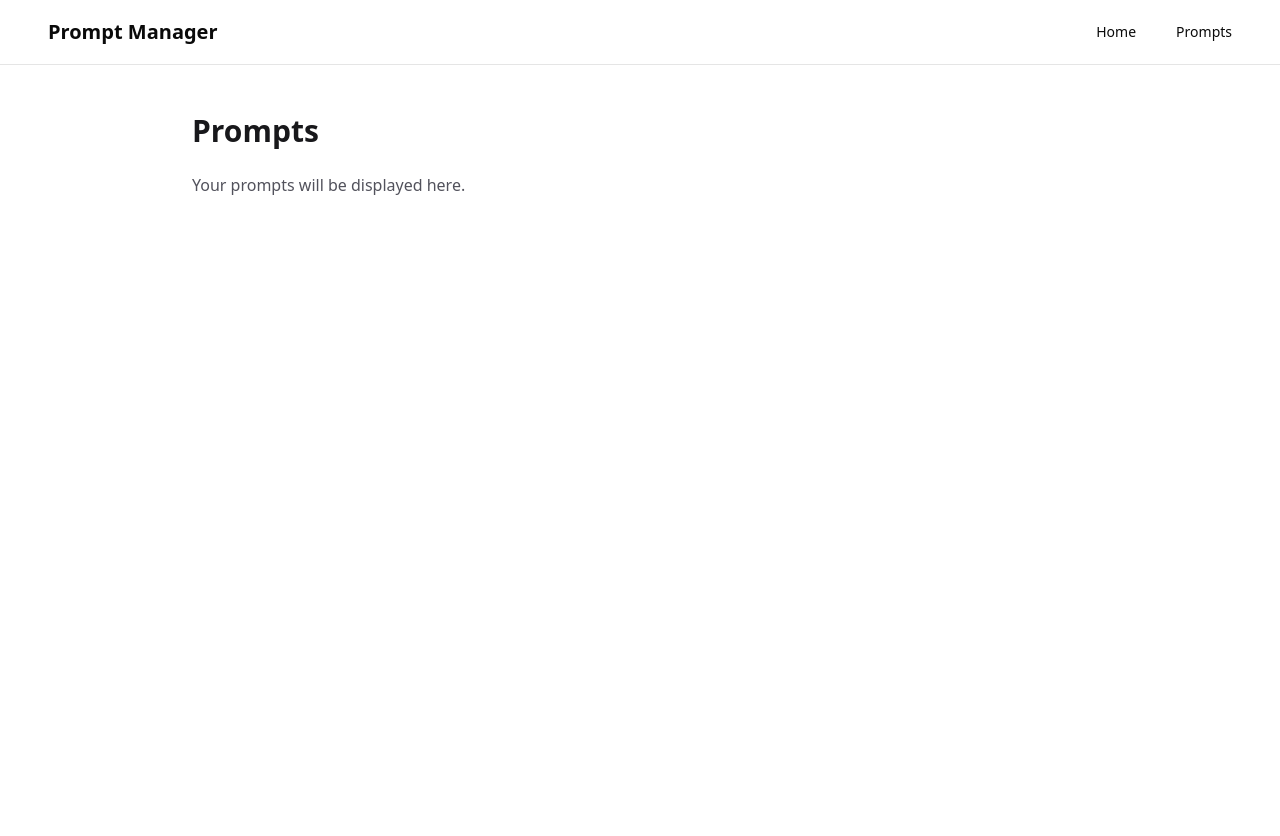
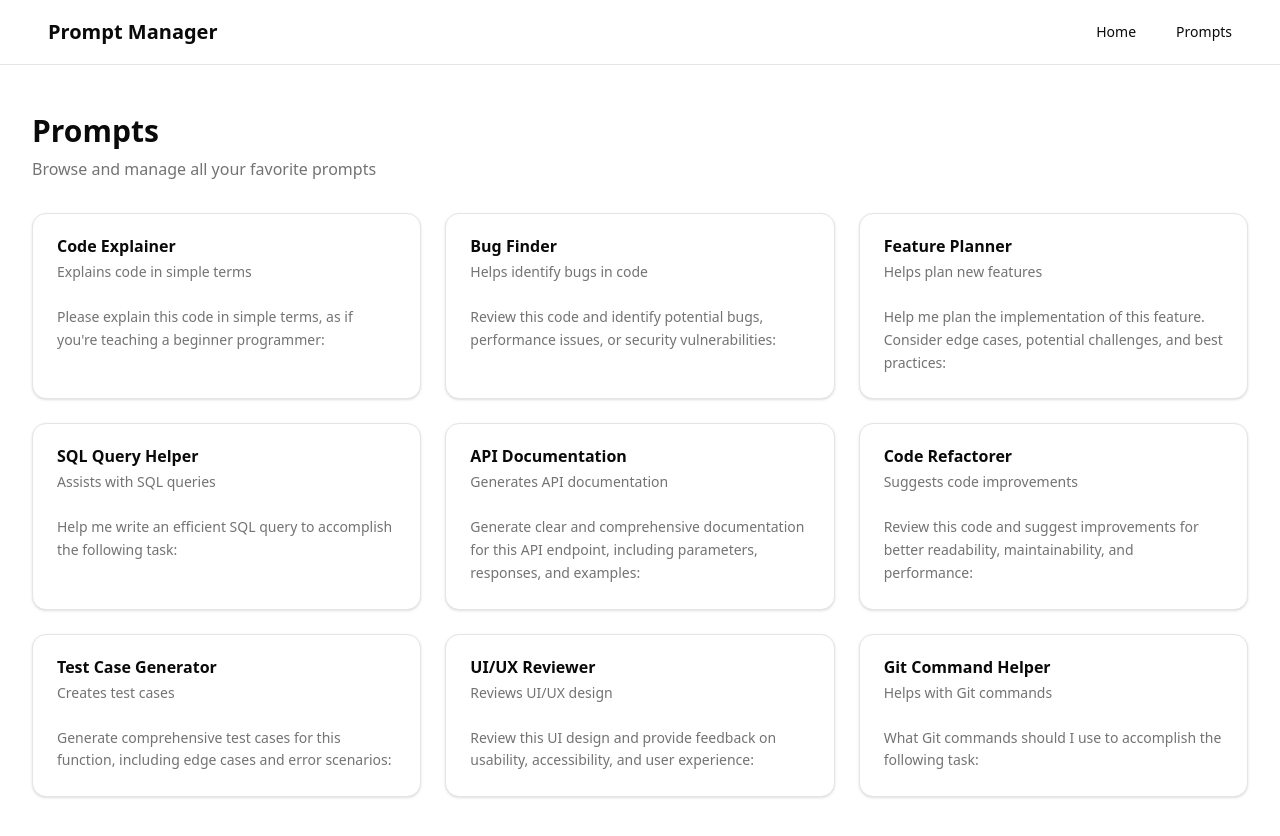
Before and after one commit to rajranganathan-hs/prompt-manager, a Next.js app: page /prompts in a window 1280 px wide. Shown: the top 836 px of the page. Before the commit the page ends 800 px from the top, so only its background shows below. Built offline with nearby package versions, Linux system fonts and the light colour scheme.

Commit message:
Created a list of prompts with mock data

```diff
--- /dev/null
+++ b/app/prompts/_components/page-header.tsx
@@ -0,0 +1,42 @@
+"use client";
+
+import { motion } from "framer-motion";
+
+/**
+ * Animation variants for the page header.
+ * The header will fade in and slide down smoothly.
+ */
+const headerVariants = {
+  hidden: {
+    opacity: 0,
+    y: -20, // Start 20px above final position
+  },
+  visible: {
+    opacity: 1,
+    y: 0, // End at final position
+    transition: {
+      duration: 0.4,
+      ease: "easeOut",
+    },
+  },
+};
+
+/**
+ * PageHeader component with smooth Framer Motion animations.
+ * Displays the page title and description with a fade-in and slide-down effect.
+ */
+export const PageHeader = () => {
+  return (
+    <motion.div
+      className="mb-8"
+      variants={headerVariants}
+      initial="hidden"
+      animate="visible"
+    >
+      <h1 className="text-3xl font-bold text-foreground mb-2">Prompts</h1>
+      <p className="text-muted-foreground">
+        Browse and manage all your favorite prompts
+      </p>
+    </motion.div>
+  );
+};
--- /dev/null
+++ b/app/prompts/_components/prompts-grid.tsx
@@ -0,0 +1,109 @@
+"use client";
+
+import { motion } from "framer-motion";
+import {
+  Card,
+  CardContent,
+  CardDescription,
+  CardHeader,
+  CardTitle,
+} from "@/components/ui/card";
+
+/**
+ * Type definition for a prompt object.
+ * Matches the database schema structure.
+ */
+type Prompt = {
+  id?: number;
+  name: string;
+  description: string;
+  content: string;
+};
+
+/**
+ * Props for the PromptsGrid component.
+ */
+type PromptsGridProps = {
+  prompts: Prompt[];
+};
+
+/**
+ * Animation variants for the container (grid).
+ * Defines how the grid container animates in.
+ */
+const containerVariants = {
+  hidden: { opacity: 0 },
+  visible: {
+    opacity: 1,
+    transition: {
+      staggerChildren: 0.1, // Stagger each child animation by 0.1 seconds
+    },
+  },
+};
+
+/**
+ * Animation variants for individual cards.
+ * Each card will fade in and slide up smoothly, with hover effects.
+ */
+const cardVariants = {
+  hidden: {
+    opacity: 0,
+    y: 20, // Start 20px below final position
+  },
+  visible: {
+    opacity: 1,
+    y: 0, // End at final position
+    scale: 1,
+    transition: {
+      duration: 0.5, // Animation duration in seconds
+      ease: "easeOut", // Smooth easing function
+    },
+  },
+  hover: {
+    scale: 1.02, // Slightly scale up on hover
+    y: -4, // Lift up by 4px on hover
+    transition: {
+      duration: 0.2,
+      ease: "easeInOut",
+    },
+  },
+};
+
+/**
+ * PromptsGrid component that displays prompts in a responsive grid layout.
+ * Each prompt is displayed as a card showing the title (name), description, and content.
+ * Uses ShadCN Card components for consistent styling and Framer Motion for smooth animations.
+ */
+export const PromptsGrid = ({ prompts }: PromptsGridProps) => {
+  return (
+    <motion.div
+      className="grid grid-cols-1 gap-6 sm:grid-cols-2 lg:grid-cols-3"
+      variants={containerVariants}
+      initial="hidden"
+      animate="visible"
+    >
+      {prompts.map((prompt) => (
+        <motion.div
+          key={prompt.id || prompt.name}
+          variants={cardVariants}
+          whileHover="hover"
+        >
+          <Card className="flex flex-col h-full cursor-pointer">
+            {/* Card Header with Title and Description */}
+            <CardHeader>
+              <CardTitle>{prompt.name}</CardTitle>
+              <CardDescription>{prompt.description}</CardDescription>
+            </CardHeader>
+
+            {/* Card Content with the prompt content */}
+            <CardContent className="flex-1">
+              <p className="text-sm text-muted-foreground leading-relaxed">
+                {prompt.content}
+              </p>
+            </CardContent>
+          </Card>
+        </motion.div>
+      ))}
+    </motion.div>
+  );
+};
--- a/app/prompts/page.tsx
+++ b/app/prompts/page.tsx
@@ -1,18 +1,91 @@
+import { PromptsGrid } from "./_components/prompts-grid";
+import { PageHeader } from "./_components/page-header";
+
+/**
+ * Mock data for prompts.
+ * This will be replaced with actual database queries later.
+ * The structure matches the database schema: name, description, and content.
+ */
+const mockPrompts = [
+  {
+    id: 1,
+    name: "Code Explainer",
+    description: "Explains code in simple terms",
+    content:
+      "Please explain this code in simple terms, as if you're teaching a beginner programmer:",
+  },
+  {
+    id: 2,
+    name: "Bug Finder",
+    description: "Helps identify bugs in code",
+    content:
+      "Review this code and identify potential bugs, performance issues, or security vulnerabilities:",
+  },
+  {
+    id: 3,
+    name: "Feature Planner",
+    description: "Helps plan new features",
+    content:
+      "Help me plan the implementation of this feature. Consider edge cases, potential challenges, and best practices:",
+  },
+  {
+    id: 4,
+    name: "SQL Query Helper",
+    description: "Assists with SQL queries",
+    content:
+      "Help me write an efficient SQL query to accomplish the following task:",
+  },
+  {
+    id: 5,
+    name: "API Documentation",
+    description: "Generates API documentation",
+    content:
+      "Generate clear and comprehensive documentation for this API endpoint, including parameters, responses, and examples:",
+  },
+  {
+    id: 6,
+    name: "Code Refactorer",
+    description: "Suggests code improvements",
+    content:
+      "Review this code and suggest improvements for better readability, maintainability, and performance:",
+  },
+  {
+    id: 7,
+    name: "Test Case Generator",
+    description: "Creates test cases",
+    content:
+      "Generate comprehensive test cases for this function, including edge cases and error scenarios:",
+  },
+  {
+    id: 8,
+    name: "UI/UX Reviewer",
+    description: "Reviews UI/UX design",
+    content:
+      "Review this UI design and provide feedback on usability, accessibility, and user experience:",
+  },
+  {
+    id: 9,
+    name: "Git Command Helper",
+    description: "Helps with Git commands",
+    content:
+      "What Git commands should I use to accomplish the following task:",
+  },
+];
+
 /**
  * Prompts page component.
- * This page will display all the available prompts from the database.
- * For now, it's a placeholder that will be implemented later.
+ * Displays all available prompts in a responsive grid layout.
+ * Currently uses mock data, but will be updated to fetch from the database.
  */
 export default function PromptsPage() {
   return (
     <div className="container mx-auto px-4 sm:px-6 lg:px-8 py-12">
-      <div className="max-w-4xl mx-auto">
-        <h1 className="text-3xl font-bold text-zinc-900 dark:text-zinc-50 mb-6">
-          Prompts
-        </h1>
-        <p className="text-zinc-600 dark:text-zinc-400">
-          Your prompts will be displayed here.
-        </p>
+      <div className="max-w-7xl mx-auto">
+        {/* Page Header with animations */}
+        <PageHeader />
+
+        {/* Prompts Grid with animations */}
+        <PromptsGrid prompts={mockPrompts} />
       </div>
     </div>
   );
--- /dev/null
+++ b/components/ui/card.tsx
@@ -0,0 +1,92 @@
+import * as React from "react"
+
+import { cn } from "@/lib/utils"
+
+function Card({ className, ...props }: React.ComponentProps<"div">) {
+  return (
+    <div
+      data-slot="card"
+      className={cn(
+        "bg-card text-card-foreground flex flex-col gap-6 rounded-xl border py-6 shadow-sm",
+        className
+      )}
+      {...props}
+    />
+  )
+}
+
+function CardHeader({ className, ...props }: React.ComponentProps<"div">) {
+  return (
+    <div
+      data-slot="card-header"
+      className={cn(
+        "@container/card-header grid auto-rows-min grid-rows-[auto_auto] items-start gap-2 px-6 has-data-[slot=card-action]:grid-cols-[1fr_auto] [.border-b]:pb-6",
+        className
+      )}
+      {...props}
+    />
+  )
+}
+
+function CardTitle({ className, ...props }: React.ComponentProps<"div">) {
+  return (
+    <div
+      data-slot="card-title"
+      className={cn("leading-none font-semibold", className)}
+      {...props}
+    />
+  )
+}
+
+function CardDescription({ className, ...props }: React.ComponentProps<"div">) {
+  return (
+    <div
+      data-slot="card-description"
+      className={cn("text-muted-foreground text-sm", className)}
+      {...props}
+    />
+  )
+}
+
+function CardAction({ className, ...props }: React.ComponentProps<"div">) {
+  return (
+    <div
+      data-slot="card-action"
+      className={cn(
+        "col-start-2 row-span-2 row-start-1 self-start justify-self-end",
+        className
+      )}
+      {...props}
+    />
+  )
+}
+
+function CardContent({ className, ...props }: React.ComponentProps<"div">) {
+  return (
+    <div
+      data-slot="card-content"
+      className={cn("px-6", className)}
+      {...props}
+    />
+  )
+}
+
+function CardFooter({ className, ...props }: React.ComponentProps<"div">) {
+  return (
+    <div
+      data-slot="card-footer"
+      className={cn("flex items-center px-6 [.border-t]:pt-6", className)}
+      {...props}
+    />
+  )
+}
+
+export {
+  Card,
+  CardHeader,
+  CardFooter,
+  CardTitle,
+  CardAction,
+  CardDescription,
+  CardContent,
+}
```
